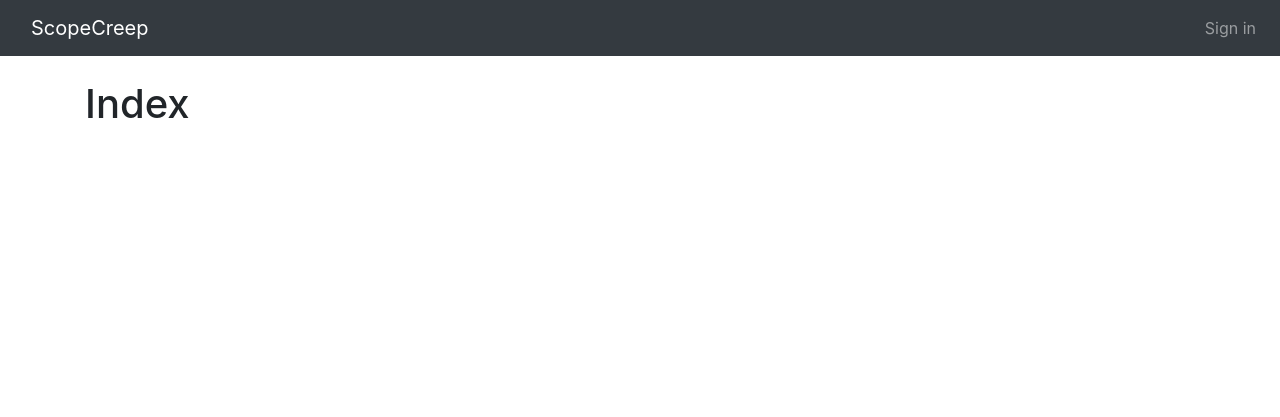
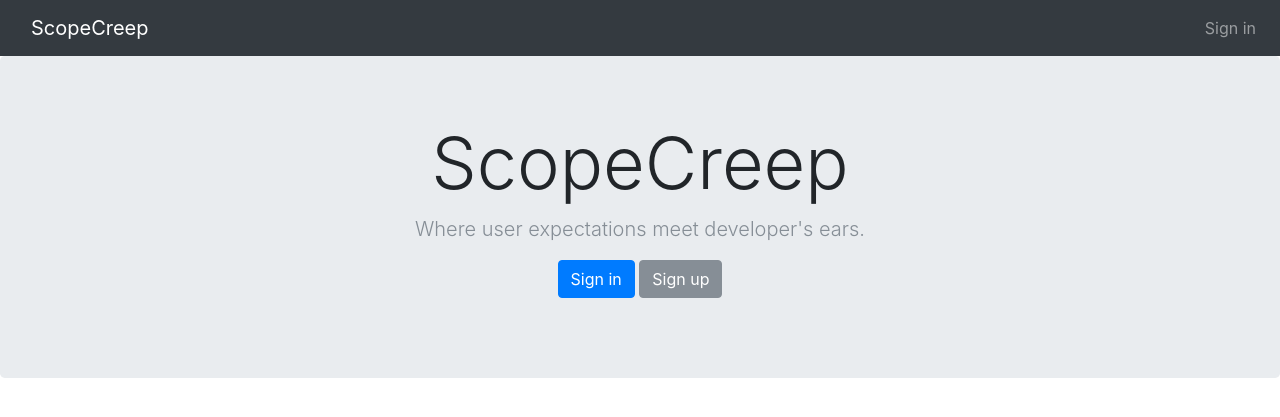
Before and after one commit to OffTheMark/scopecreep, a Django app: page / in a window 1280 px wide. Shown: the top 417 px of the page. Run offline with Django 3.2, Linux system fonts and the light colour scheme; some libraries are stand-ins or nearby versions.

Commit message:
Slight changes to UI
Make index page at least somewhat attractive
Add jumbotron headers to topics, topic details and suggestion detail pages

```diff
--- a/polls/templates/polls/index.html
+++ b/polls/templates/polls/index.html
@@ -3,9 +3,17 @@
 {% block title %}Index | ScopeCreep{% endblock %}
 
 {% block template_content %}
-    <div class="container">
-        <h1 class="mt-3 mb-2">
-            Index
-        </h1>
+    <div class="jumbotron text-center">
+        <div class="container">
+            <h1 class="display-3">
+                ScopeCreep
+            </h1>
+            <p class="lead text-muted">
+                Where user expectations meet developer's ears.
+            </p>
+            <p>
+                {% include "polls/index/jumbotron_actions.html" %}
+            </p>
+        </div>
     </div>
 {% endblock %}
--- /dev/null
+++ b/polls/templates/polls/index/jumbotron_actions.html
@@ -0,0 +1,12 @@
+{% if user.is_authenticated %}
+    <a class="btn btn-primary" href="{% url "polls:topics" %}">
+        View topics
+    </a>
+{% else %}
+    <a class="btn btn-primary" href="{% url "polls:signin" %}">
+        Sign in
+    </a>
+    <a class="btn btn-secondary" href="{% url "polls:signup" %}">
+        Sign up
+    </a>
+{% endif %}
--- a/polls/templates/polls/navbar.html
+++ b/polls/templates/polls/navbar.html
@@ -1,4 +1,4 @@
-<div class="navbar navbar-expand-lg navbar-dark bg-dark mb-4">
+<div class="navbar navbar-expand-lg navbar-dark bg-dark">
     <div class="container">
         <a class="navbar-brand" href="{% url "polls:index" %}">
             ScopeCreep
--- a/polls/templates/polls/signin.html
+++ b/polls/templates/polls/signin.html
@@ -9,7 +9,7 @@
 {% endblock %}
 
 {% block template_content %}
-    <div class="container">
+    <div class="container mt-4">
         <div class="row justify-content-center">
             <div class="col-xs-10 col-sm-8 col-md-6">
                 <div class="card">
--- a/polls/templates/polls/signup.html
+++ b/polls/templates/polls/signup.html
@@ -9,7 +9,7 @@
 {% endblock %}
 
 {% block template_content %}
-    <div class="container">
+    <div class="container mt-4">
         <div class="row justify-content-center">
             <div class="col-xs-10 col-sm-8 col-md-6">
                 <div class="card credentials">
```
Also changed, not shown: polls/templates/polls/suggestion.html (+8 -3 lines), polls/templates/polls/topic.html (+8 -3 lines), polls/templates/polls/topics.html (+8 -4 lines).
